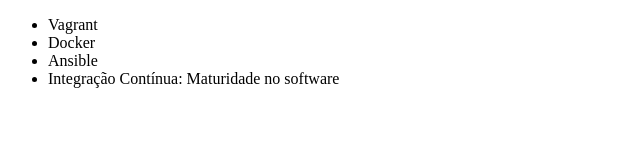
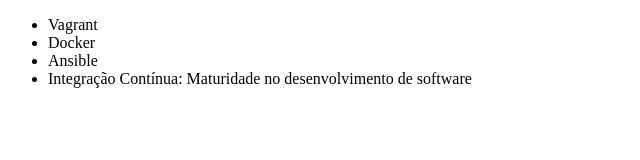
Before and after one commit to igorblos/CursoGit, a plain HTML site: page index.html in a window 1280 px wide. Shown: the whole page, without its empty margins (0-640 px from the left). Drawn offline with Linux system fonts and the light colour scheme.

Commit message:
Ajustado novamente nome do curso

```diff
--- a/index.html
+++ b/index.html
@@ -9,7 +9,7 @@
        <li>Vagrant</li>
        <li>Docker</li>
        <li>Ansible</li>
-       <li>Integração Contínua: Maturidade no software</li>
+       <li>Integração Contínua: Maturidade no desenvolvimento de software</li>
     </ul>
 </body>
 </html>
```
